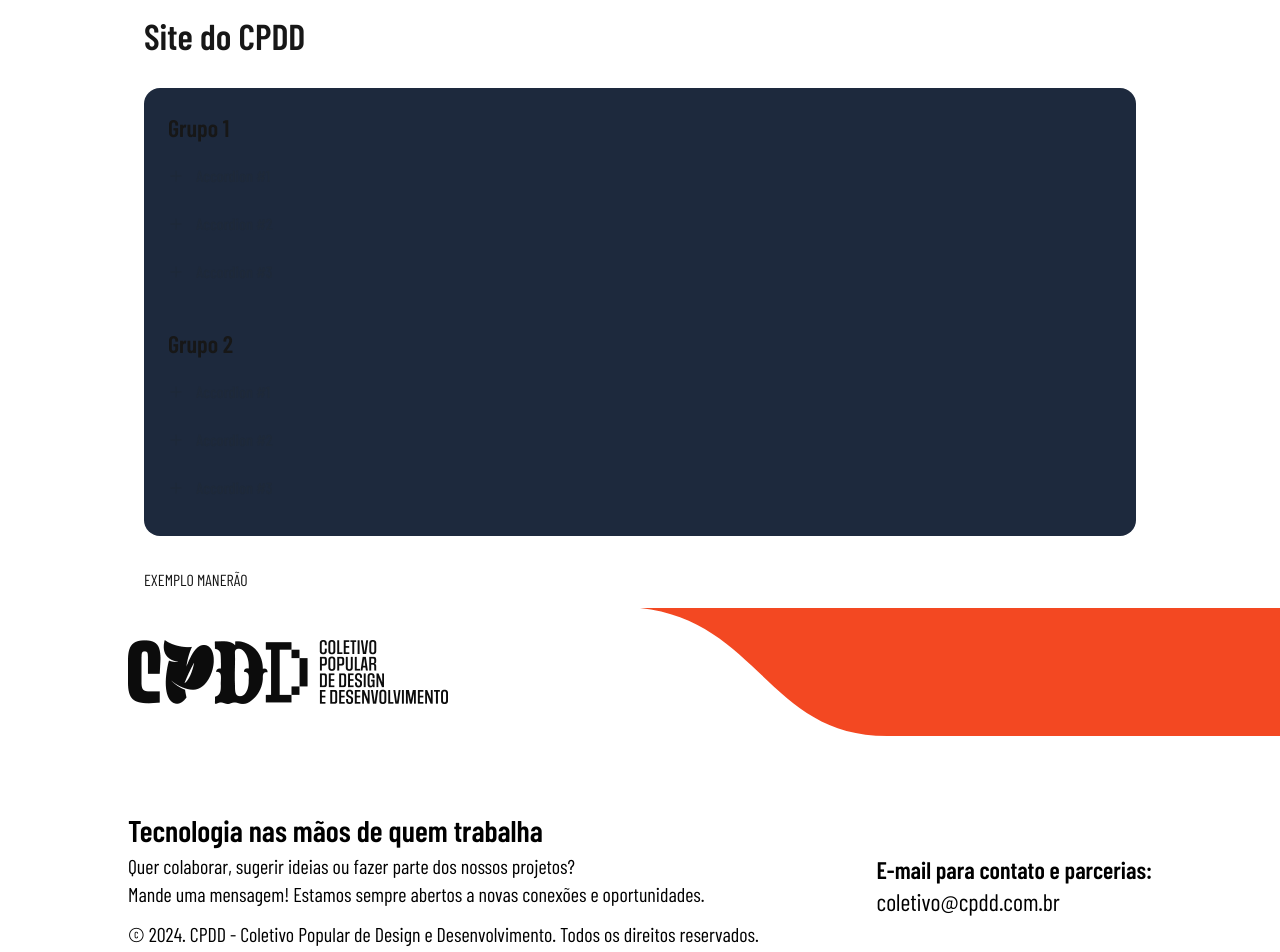
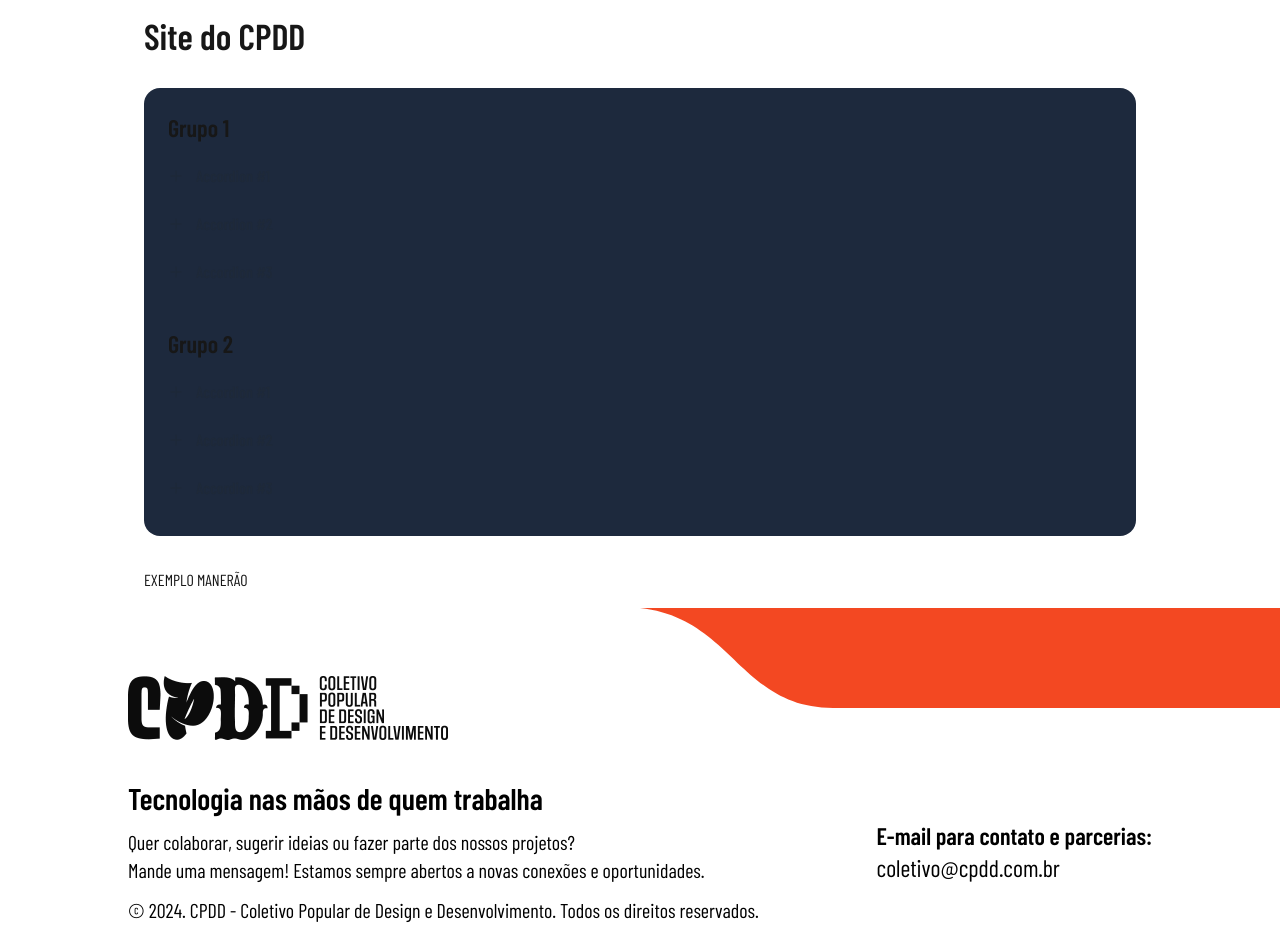
Before and after one commit to Coletivo-Popular-Design-Desenvolvimento/site-cpdd, a Next.js app in the folder apps/cpdd-site/: page / in a window 1280 px wide. Shown: the top 952 px of the page. Built offline with nearby package versions, Linux system fonts and the light colour scheme.

Commit message:
refactor

```diff
--- a/apps/cpdd-site/src/app/globals.css
+++ b/apps/cpdd-site/src/app/globals.css
@@ -42,7 +42,7 @@ body {
 }
 
 .layout-grid {
-  --padding-inline: --spacing(4);
+  --padding-inline: --spacing(6);
   --content-max-width: var(--container-5xl);
   --content-size: min(
       100% - var(--padding-inline) * 2,
--- a/apps/cpdd-site/src/components/common/Footer.tsx
+++ b/apps/cpdd-site/src/components/common/Footer.tsx
@@ -4,13 +4,20 @@ const emailAddress = "coletivo@cpdd.com.br";
 
 export default function Footer () {
   return (
-    <footer className="layout-grid gap-y-3 py-8 bg-white md:py-0">
-      <div className="bg-white text-black text-sm md:py-16 md:flex md:justify-between md:items-center md:gap-4">
+    <footer className="layout-grid gap-y-3 bg-white text-black py-7 md:gap-y-10 md:py-17 relative">
+      <div
+        className={
+            'full-width hidden absolute h-25 w-full bg-[#F34822] md:block'
+            + ' before:absolute before:h-full before:w-1/2 before:bg-white'
+            + ' after:absolute after:h-full after:left-1/2 after:bg-white after:clip-wave-right'
+        }
+      />
+      <div className="text-sm flex flex-col gap-3 md:flex-row md:justify-between md:items-center md:order-1">
         <div>
-          <p className="font-semibold mb-1 md:text-3xl">Tecnologia nas mãos de quem trabalha</p>
+          <p className="font-semibold mb-3 md:text-3xl">Tecnologia nas mãos de quem trabalha</p>
           <p className="text-xs md:text-xl">Quer colaborar, sugerir ideias ou fazer parte dos nossos projetos?</p>
           <p className="mb-3 text-xs md:text-xl">Mande uma mensagem! Estamos sempre abertos a novas conexões e oportunidades.</p>
-          <p className="mb-3 text-xs md:text-xl">&copy; 2024. CPDD - Coletivo Popular de Design e Desenvolvimento. Todos os direitos reservados.</p>
+          <p className="text-xs md:text-xl">&copy; 2024. CPDD - Coletivo Popular de Design e Desenvolvimento. Todos os direitos reservados.</p>
         </div>
         <div>
           <p className="md:text-2xl">
@@ -20,16 +27,8 @@ export default function Footer () {
           </p>
         </div>
       </div>
-      <div
-        className={
-          'full-width layout-grid'
-          + ' justify-items-end'
-          + ' md:justify-items-normal md:-order-1 md:py-8 md:bg-[#F34822] md:relative'
-          + ' md:before:absolute md:before:h-full md:before:w-1/2 md:before:bg-white'
-          + ' md:after:absolute md:after:h-full md:after:left-1/2 md:after:bg-white md:after:clip-wave-right'
-        }
-      >
-        <CpddLogo className="w-40 md:w-80 z-1" width={320} height={64} />
+      <div className="flex justify-end md:justify-start z-0">
+        <CpddLogo className="w-40 md:w-80" width={320} height={64} />
       </div>
     </footer>
   );
```
